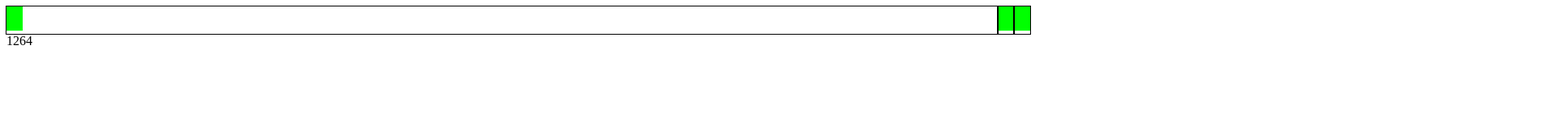
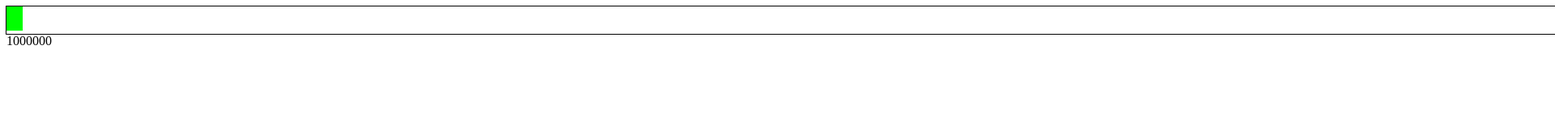
Before and after one commit to joysyu/joysyu.github.io, a plain HTML site: page index.html in a window 1280 px wide. Shown: the top 160 px of the page at 81% size, 1920 px wide, since content can reach past the window. Drawn offline with Linux system fonts and the light colour scheme.

Commit message:
make large width

```diff
--- a/index.html
+++ b/index.html
@@ -16,6 +16,10 @@ div.squares {
             width: 20px;
                 height: 30px;
 }
+
+#outer {
+  width: 1000000px;
+}
 </style>
 <script>
 window.onload = function(){
@@ -23,6 +27,7 @@ window.onload = function(){
 }
 
 </script>
+<div id="outer">
 <table id="onlyTable">
     <tr>
       <td width="100%" id="leftCell">
@@ -36,4 +41,5 @@ window.onload = function(){
       </td>
     </tr>
 </table>
+</div>
 <div id="showWidth"></div>
```
Lines whose indentation alone changed are shown as unchanged.
